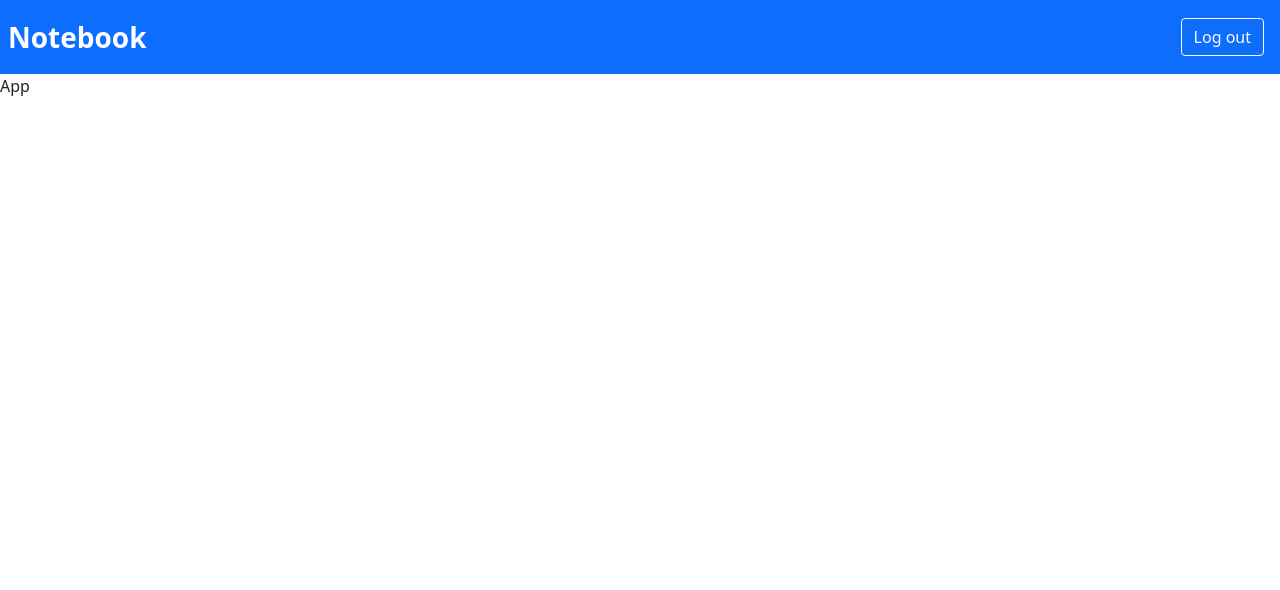
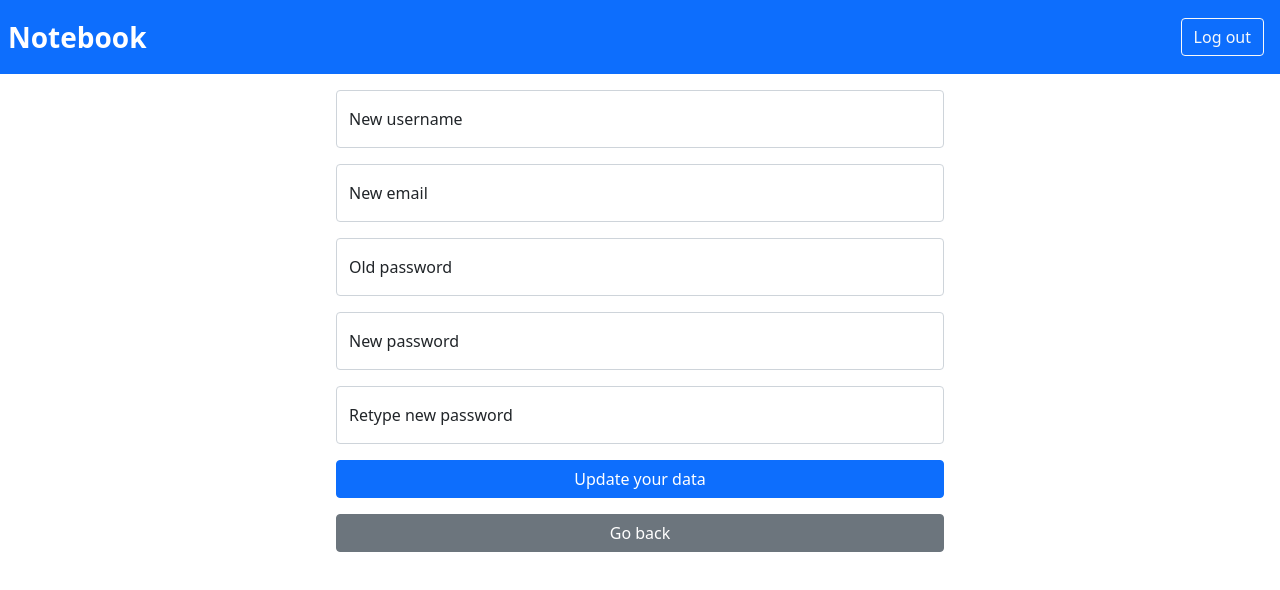
Before and after one commit to Jackhalabardnik/notebook_sem_VI, a React (Create React App) app in the folder notebook_frontend/: page /user in a window 1280 px wide. Shown: the top 590 px of the page. Built offline with nearby package versions, Linux system fonts and the light colour scheme; no server answers; sample sign-in values are in the browser's storage.

Commit message:
feat - editing user

```diff
--- a/notebook_frontend/public/index.html
+++ b/notebook_frontend/public/index.html
@@ -2,7 +2,7 @@
 <html lang="en">
   <head>
     <meta charset="utf-8" />
-    <link rel="icon" href="%PUBLIC_URL%/favicon.ico" />
+    <link rel="icon" href="/favicon.ico" />
     <meta name="viewport" content="width=device-width, initial-scale=1" />
     <meta name="theme-color" content="#000000" />
     <meta
--- a/notebook_frontend/src/components/RNavBar/rnavbar.jsx
+++ b/notebook_frontend/src/components/RNavBar/rnavbar.jsx
@@ -31,8 +31,8 @@ const RNavBar = (props) => {
                 Notebook
             </Link>
 
-            {token ? <div className="d-flex flex-column flex-md-row justify-content-between mx-3 align-items-center">
-                    <div className={"text-white fs-5 fw-bold" + (window.location.pathname === "/user" ? " me-4" : "")}>
+            {token ? <div className="d-flex flex-column flex-md-row justify-content-md-center mx-3 align-items-center">
+                    <div className={"text-white fs-5 fw-bold" + (window.location.pathname === "/user" ? "me-0 me-md-4" : "")}>
                             {userData.username}
                     </div>
                     {
--- a/notebook_frontend/src/components/Settings/usersettings.jsx
+++ b/notebook_frontend/src/components/Settings/usersettings.jsx
@@ -1,11 +1,14 @@
 import Rnavbar from "../RNavBar/rnavbar";
+import UserEdit from "../UserEdit/useredit";
 
 const UserSettings = () => {
 
     return (
         <div>
             <Rnavbar/>
-            App
+            <div className="d-flex justify-content-center my-3">
+                <UserEdit/>
+            </div>
         </div>
     )
 }
--- a/notebook_frontend/src/components/Signup/signup.jsx
+++ b/notebook_frontend/src/components/Signup/signup.jsx
@@ -4,7 +4,7 @@ import {Alert, Button, FloatingLabel, Form} from "react-bootstrap"
 import {useFormik} from 'formik';
 import * as yup from "yup";
 
-const loginValidationSchema = yup.object().shape({
+const signupValidationSchema = yup.object().shape({
     username: yup.string().required().label('Username'),
     email: yup.string().email().required().label('Email'),
     password: yup.string().required().label('Password')
@@ -19,7 +19,7 @@ const Signup = () => {
             email: '',
             password: ''
         },
-        validationSchema: loginValidationSchema,
+        validationSchema: signupValidationSchema,
         onSubmit: values => {
             axios.post("http://localhost:8080/api/auth/signup", values)
                 .then(response => {
--- /dev/null
+++ b/notebook_frontend/src/components/UserEdit/useredit.jsx
@@ -0,0 +1,127 @@
+import {useState} from "react"
+import axios from "axios"
+import {Alert, Button, FloatingLabel, Form} from "react-bootstrap"
+import {useFormik} from 'formik';
+import * as yup from "yup";
+import {Link} from "react-router-dom";
+
+const updateUserValidationSchema = yup.object().shape({
+    username: yup.string().label('Username'),
+    email: yup.string().email().label('Email'),
+    old_password: yup.string().label('Old Password'),
+    password: yup.string().label('Password'),
+    r_password: yup.string()
+        .when("password", {
+            is: (val: any) => (val && val.length > 0),
+            then: yup.string().oneOf(
+                [yup.ref("password")],
+                "Both password need to be the same"
+            ).required(),
+        }).label('Repeat Password'),
+});
+
+const UserEdit = () => {
+    const [error, setError] = useState('')
+
+    const formik = useFormik({
+        enableReinitialize: true,
+        initialValues: {
+            username: '',
+            email: '',
+            password: '',
+            old_password: '',
+            r_password: '',
+        },
+        validationSchema: updateUserValidationSchema,
+        onSubmit: async values => {
+            const token = localStorage.getItem("token")
+            await axios.put("http://localhost:8080/api/users", values, {headers: {"authorization": `${token}`}})
+                .then(response => {
+                    localStorage.setItem("token", response.data);
+                    window.location = "/";
+                })
+                .catch(error => {
+                    console.log(error)
+                    if (error.response && error.response.status >= 400 && error.response.status <= 500) {
+                        setError(error.response.data)
+                    }
+                })
+        },
+    });
+
+    return (
+        <div className="col-12 col-md-6">
+            <Form onSubmit={formik.handleSubmit} noValidate className="px-3">
+                <div>
+                    <FloatingLabel controlId="inputUserName" label="New username" className="mb-3">
+                        <Form.Control
+                            type="text"
+                            name="username"
+                            placeholder="New username"
+                            onChange={formik.handleChange}
+                            value={formik.values.username}
+                            isInvalid={formik.touched.username && !!formik.errors.username}
+                        />
+                        <Form.Control.Feedback type="invalid"
+                                               className="fw-bold">{formik.errors.username}</Form.Control.Feedback>
+                    </FloatingLabel>
+                    <FloatingLabel controlId="inputUserName" label="New email" className="mb-3">
+                        <Form.Control
+                            type="email"
+                            name="email"
+                            placeholder="New email"
+                            onChange={formik.handleChange}
+                            value={formik.values.email}
+                            isInvalid={formik.touched.email && !!formik.errors.email}
+                        />
+                        <Form.Control.Feedback type="invalid"
+                                               className="fw-bold">{formik.errors.email}</Form.Control.Feedback>
+                    </FloatingLabel>
+                    <FloatingLabel controlId="inputPassword" label="Old password" className="mb-3">
+                        <Form.Control
+                            type="password"
+                            name="old_password"
+                            placeholder="Old password"
+                            onChange={formik.handleChange}
+                            value={formik.values.old_password}
+                            isInvalid={formik.touched.old_password && !!formik.errors.old_password}
+                        />
+                        <Form.Control.Feedback type="invalid"
+                                               className="fw-bold">{formik.errors.old_password}</Form.Control.Feedback>
+                    </FloatingLabel>
+                    <FloatingLabel controlId="inputPassword" label="New password" className="mb-3">
+                        <Form.Control
+                            type="password"
+                            name="password"
+                            placeholder="New password"
+                            onChange={formik.handleChange}
+                            value={formik.values.password}
+                            isInvalid={formik.touched.password && !!formik.errors.password}
+                        />
+                        <Form.Control.Feedback type="invalid"
+                                               className="fw-bold">{formik.errors.password}</Form.Control.Feedback>
+                    </FloatingLabel>
+                    <FloatingLabel controlId="inputPassword" label="Retype new password" className="mb-3">
+                        <Form.Control
+                            type="password"
+                            name="r_password"
+                            placeholder="Retype new password"
+                            onChange={formik.handleChange}
+                            value={formik.values.r_password}
+                            isInvalid={formik.touched.r_password && !!formik.errors.r_password}
+                        />
+                        <Form.Control.Feedback type="invalid"
+                                               className="fw-bold">{formik.errors.r_password}</Form.Control.Feedback>
+                    </FloatingLabel>
+                    <Button type="submit" variant="primary" className="col-12">Update your data</Button>
+                    <Link to="/">
+                        <Button variant="secondary" className="w-100 my-3">
+                            Go back
+                        </Button>
+                    </Link>
+                </div>
+            </Form>
+            {error && <Alert variant="danger" className="text-center m-2">Error: {error}</Alert>}
+        </div>);
+};
+export default UserEdit;
```
Also changed, not shown: 2 other files (tests, documents, lock files or other folders).
